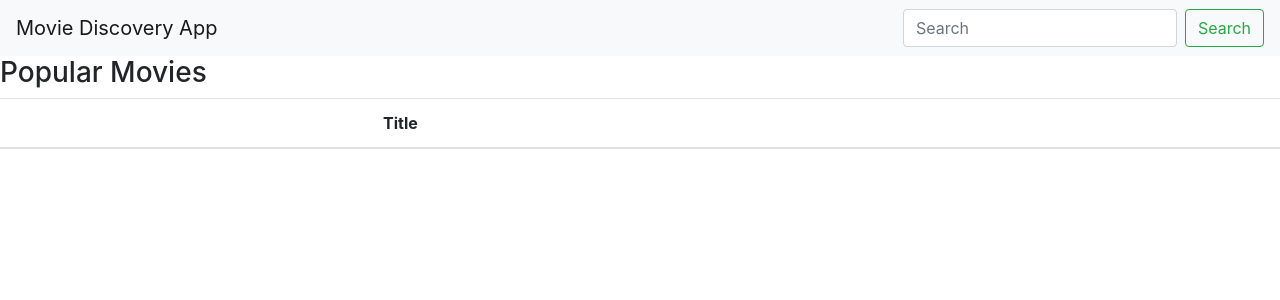
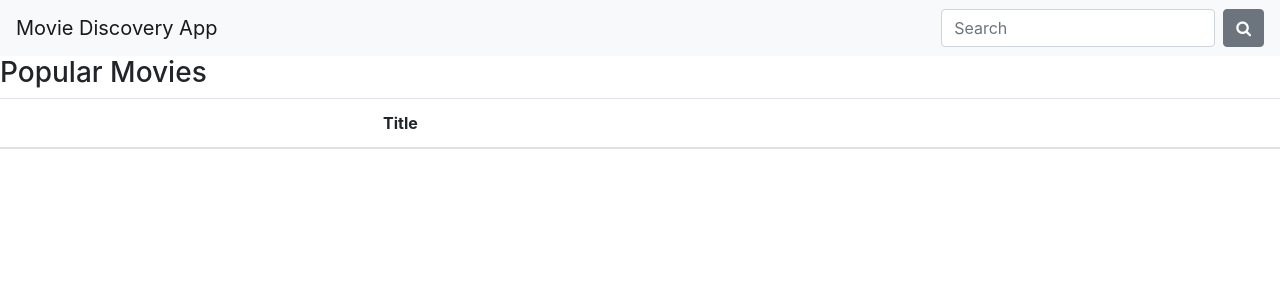
Before and after one commit to memuunkie/movie_db_app, a Flask app: page / in a window 1280 px wide. Shown: the top 300 px of the page. Run offline with Flask 2, Linux system fonts and the light colour scheme; data that the repository does not hold is empty; some libraries are stand-ins or nearby versions.

Commit message:
TEMPLATE: added style link for search button icon

```diff
--- a/templates/base.html
+++ b/templates/base.html
@@ -5,6 +5,7 @@
 		<title>Movie Database App</title>
 
 		<link rel="stylesheet" type="text/css" href="https://stackpath.bootstrapcdn.com/bootstrap/4.2.1/css/bootstrap.min.css">
+		<link rel="stylesheet" href="https://cdnjs.cloudflare.com/ajax/libs/font-awesome/4.7.0/css/font-awesome.min.css">
 
 		<script src="https://ajax.googleapis.com/ajax/libs/jquery/3.3.1/jquery.min.js"></script>
 		<script src="https://stackpath.bootstrapcdn.com/bootstrap/4.2.1/js/bootstrap.min.js" integrity="sha384-B0UglyR+jN6CkvvICOB2joaf5I4l3gm9GU6Hc1og6Ls7i6U/mkkaduKaBhlAXv9k" crossorigin="anonymous"></script>
@@ -20,12 +21,11 @@
 		    <form class="form-inline" action="{{ url_for('search') }}" methods="GET">
 
 		    	<input class="form-control mr-sm-2" type="search" name="searchTerms" placeholder="Search" aria-label="Search">
-		    	<button class="btn btn-outline-success my-2 my-sm-0" type="submit">Search</button>
+		    	<!-- <button class="btn btn-outline-success my-2 my-sm-0" type="submit">Search</button> -->
+		    	<button class="btn btn-secondary" type="submit"><i class="fa fa-search"></i>
 
 		    </form>
-
 		</nav>
-
 
 		{% block content %} ALL THE THINGS GO HERE {% endblock %}
 
```
